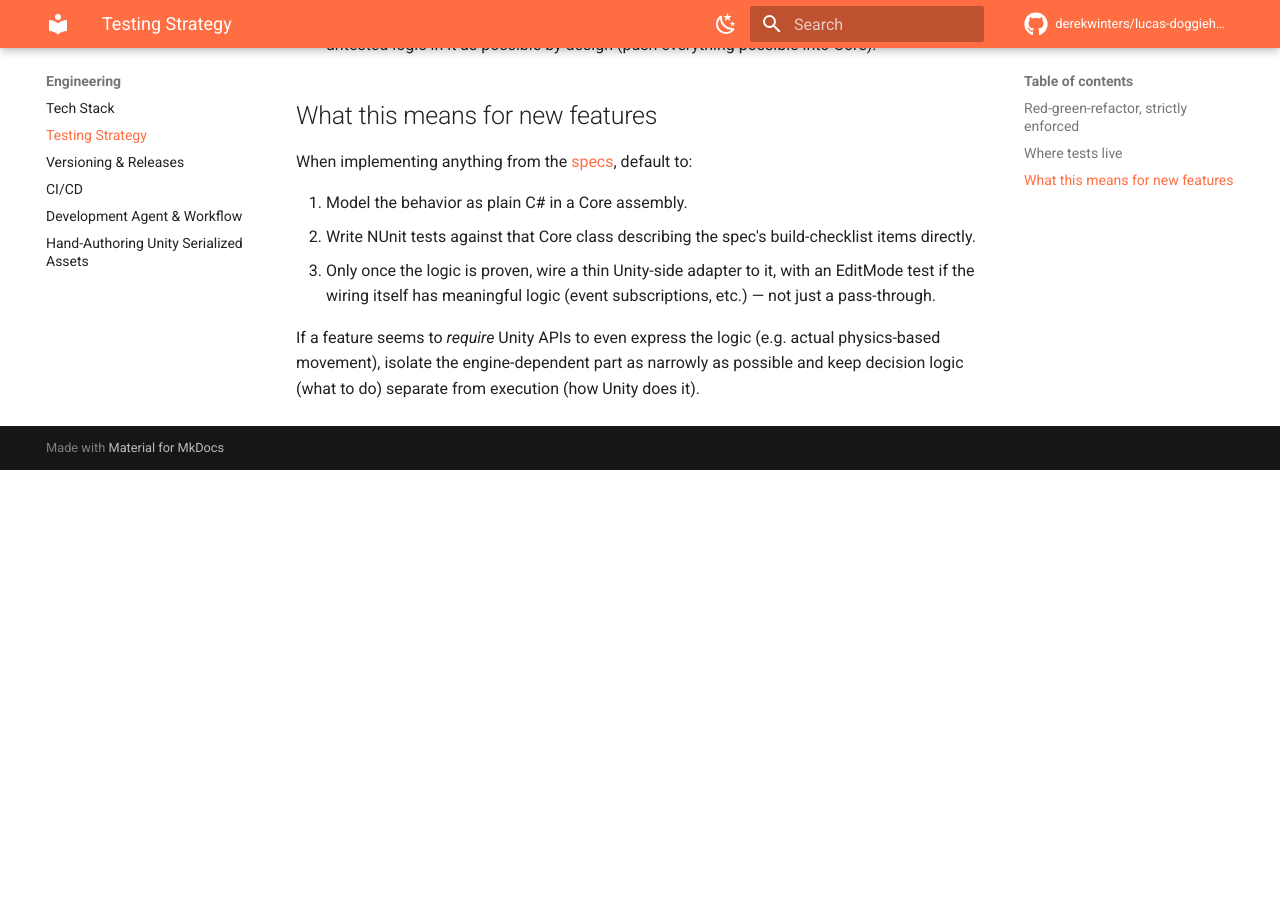
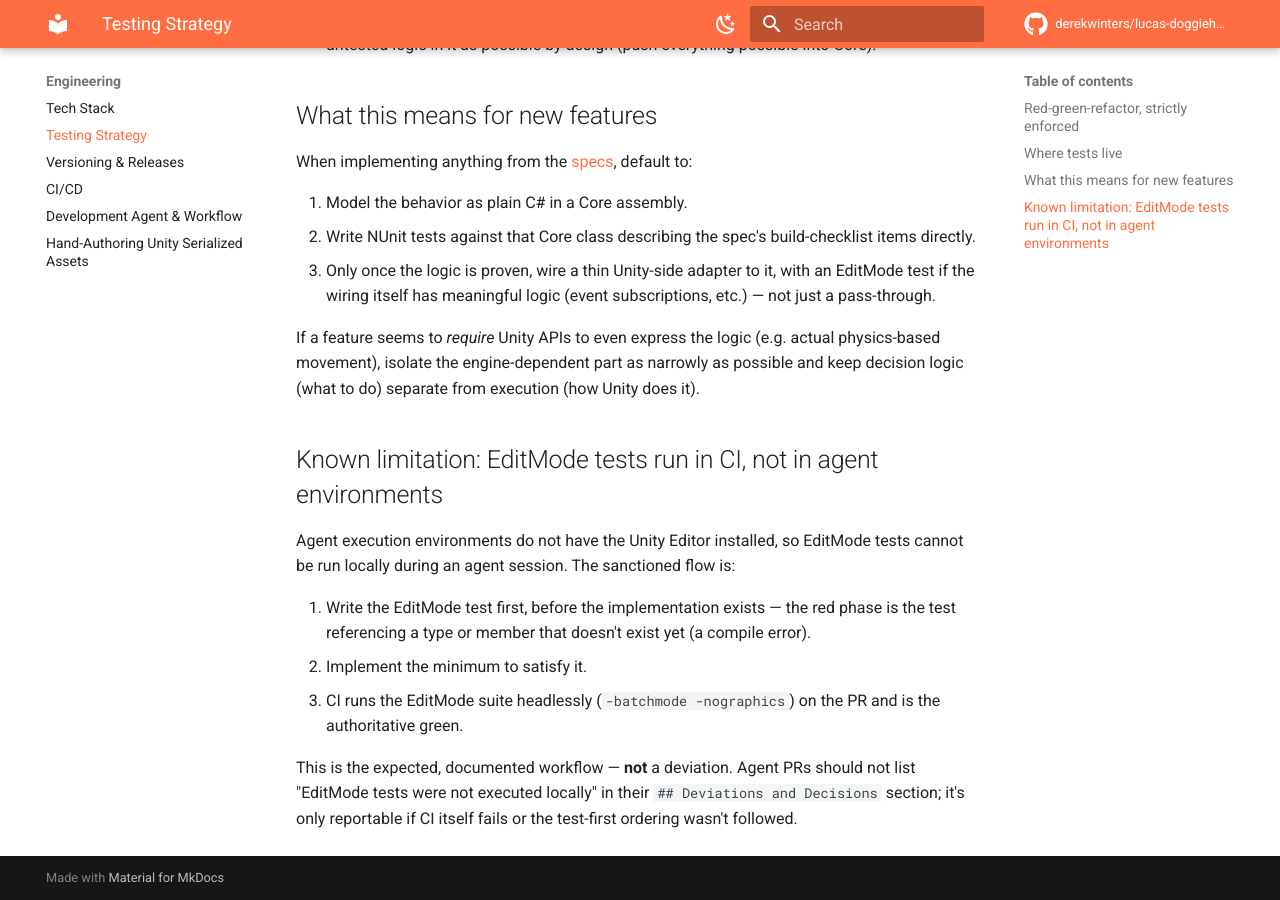
Before and after one commit to derekwinters/lucas-doggiehood, an MkDocs documentation site: the page built from docs/engineering/testing.md, in a window 1280 px wide and 900 px high, scrolled down 942 px. Built offline with MkDocs 1.6.1 and Material for MkDocs 9.7.7, drawn with Linux system fonts in a browser that asks for light colours; comment, search, counter and statistics services are not loaded; the version menu is left out; before the commit the page ends 1412 px from its top, so only the background shows below that.

Commit message:
docs: make CI-only EditMode test execution a known limitation, not a PR deviation
Every agent PR since the reflect step was added has re-reported
"EditMode tests were not executed locally" as a deviation. Document it
once in the testing strategy as the sanctioned workflow and exclude
known limitations from the Deviations section in both the workflow doc
and the dev agent's instructions.

Refs #159

Co-Authored-By: Claude Fable 5 <noreply@anthropic.com>
Claude-Session: https://claude.ai/code/session_01MHmAATNQ8ecc2ZmgyxShZv

```diff
--- a/docs/engineering/testing.md
+++ b/docs/engineering/testing.md
@@ -30,3 +30,13 @@ When implementing anything from the [specs](../specs/index.md), default to:
 3. Only once the logic is proven, wire a thin Unity-side adapter to it, with an EditMode test if the wiring itself has meaningful logic (event subscriptions, etc.) — not just a pass-through.
 
 If a feature seems to *require* Unity APIs to even express the logic (e.g. actual physics-based movement), isolate the engine-dependent part as narrowly as possible and keep decision logic (what to do) separate from execution (how Unity does it).
+
+## Known limitation: EditMode tests run in CI, not in agent environments
+
+Agent execution environments do not have the Unity Editor installed, so EditMode tests cannot be run locally during an agent session. The sanctioned flow is:
+
+1. Write the EditMode test first, before the implementation exists — the red phase is the test referencing a type or member that doesn't exist yet (a compile error).
+2. Implement the minimum to satisfy it.
+3. CI runs the EditMode suite headlessly (`-batchmode -nographics`) on the PR and is the authoritative green.
+
+This is the expected, documented workflow — **not** a deviation. Agent PRs should not list "EditMode tests were not executed locally" in their `## Deviations and Decisions` section; it's only reportable if CI itself fails or the test-first ordering wasn't followed.
```
Also changed, not shown: .claude/agents/doggiehood-dev.md (+4 -1 lines), docs/engineering/agent-workflow.md (+1 -1 lines).
